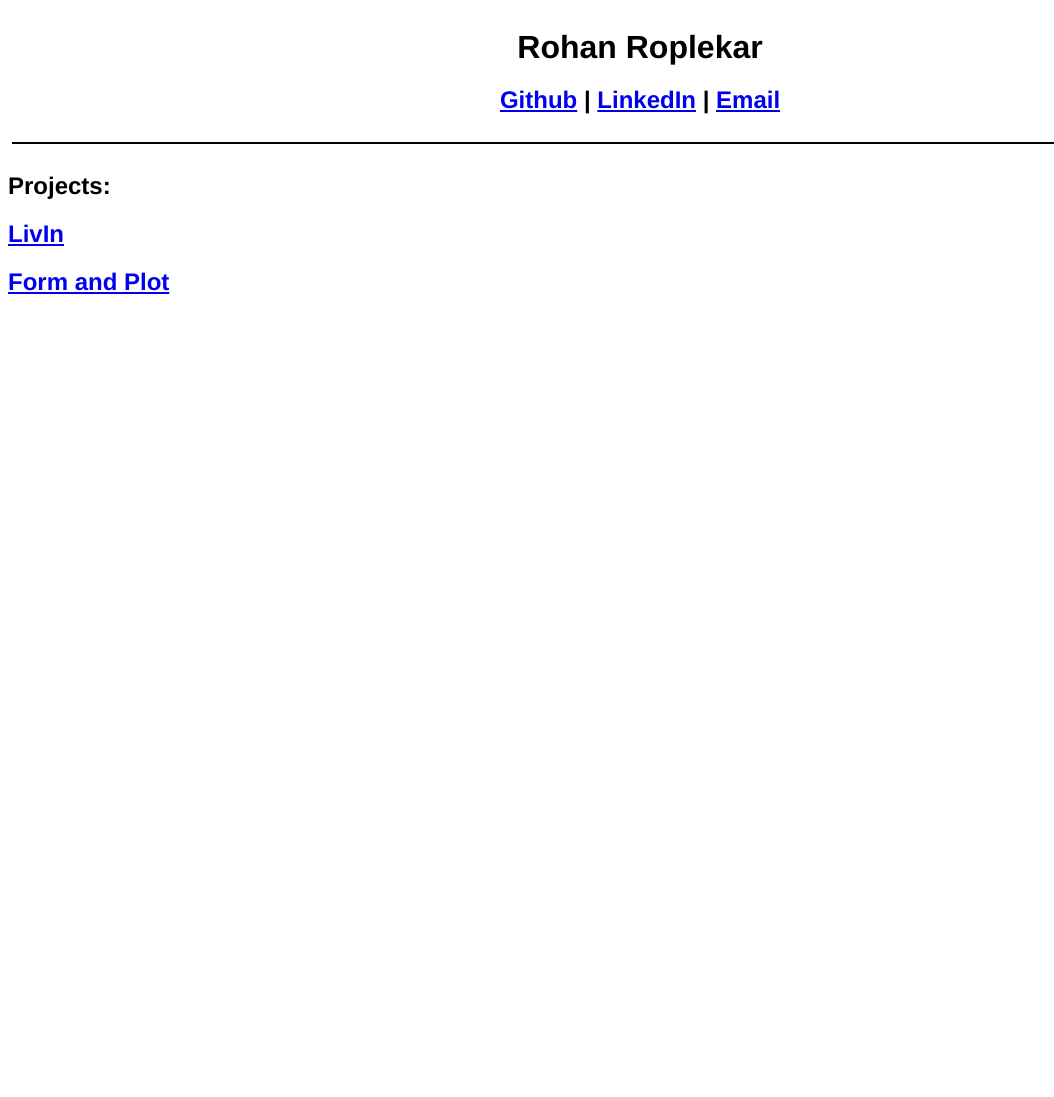
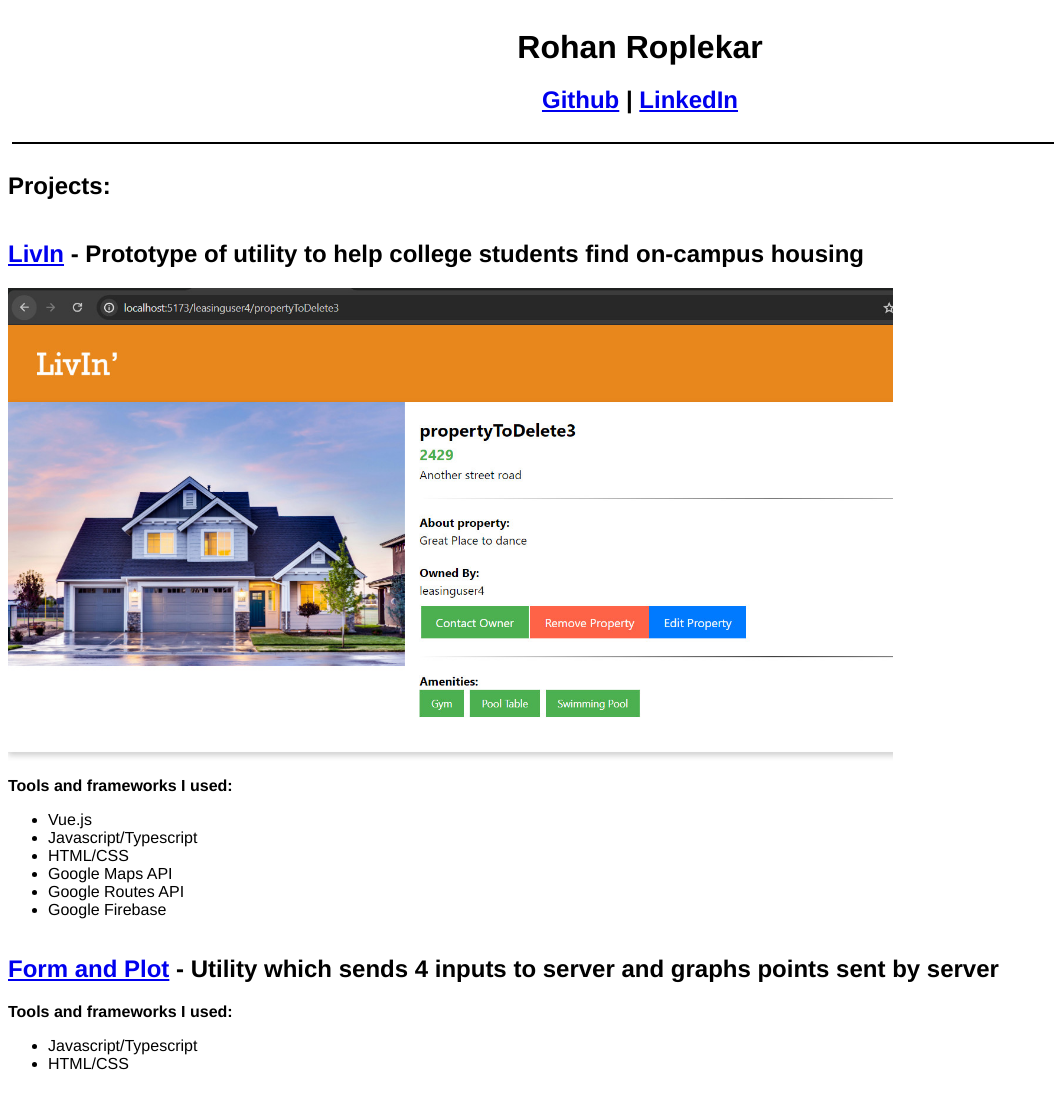
Before and after one commit to rropleka/rropleka.github.io, a plain HTML site: page index.html in a window 1280 px wide. Shown: the whole page, without its empty margins (0-1054 px from the left). Before the commit the page ends 800 px from the top, so only its background shows below. Drawn offline with Linux system fonts and the light colour scheme.

```diff
--- a/index.html
+++ b/index.html
@@ -2,16 +2,31 @@
 <html>
     <div class="header">
         <h1>Rohan Roplekar</h1>
-        <h2><a href="https://github.com/rropleka">Github</a> | <a href="https://www.linkedin.com/in/rohan-roplekar-55a400317/?trk=opento_sprofile_topcard">LinkedIn</a> | <a href="mailto:rohan.roplekar@gmail.com">Email</a></h2>
+        <h2><a href="https://github.com/rropleka">Github</a> | <a href="https://www.linkedin.com/in/rohan-roplekar-55a400317/?trk=opento_sprofile_topcard">LinkedIn</a></h2>
         <hr width="100%" color="black">
     </div>
     <div class="contents">
         <h2>Projects:</h2>
         <div class="project">
-            <h2><a href="https://github.com/rropleka/LivIn">LivIn</a></h2>
+            <h2><a href="https://github.com/rropleka/LivIn">LivIn</a> - Prototype of utility to help college students find on-campus housing</h2>
+            <img src="livin1.jpg" style="width:70%">
+            <b>Tools and frameworks I used:</b>
+            <ul>
+                <li>Vue.js</li>
+                <li>Javascript/Typescript</li>
+                <li>HTML/CSS</li>
+                <li>Google Maps API</li>
+                <li>Google Routes API</li>
+                <li>Google Firebase</li>
+            </ul>
         </div>
         <div class="project">
-            <h2><a href="https://github.com/rropleka/form-and-plot">Form and Plot</a></h2>
+            <h2><a href="https://github.com/rropleka/form-and-plot">Form and Plot</a> - Utility which sends 4 inputs to server and graphs points sent by server</h2>
+            <b>Tools and frameworks I used:</b>
+            <ul>
+                <li>Javascript/Typescript</li>
+                <li>HTML/CSS</li>
+            </ul>
         </div>
     </div>
 </html>
@@ -26,7 +41,11 @@
     h1 {
         margin-bottom: 0px;
     }
-    h1, h2 {
+    .header, .contents {
         font-family:'Franklin Gothic Medium', 'Arial', Arial, sans-serif
     }
+    .project {
+        display:flex;
+        flex-direction: column;
+    }
 </style>
```
Also changed, not shown: livin1.jpg (added).
